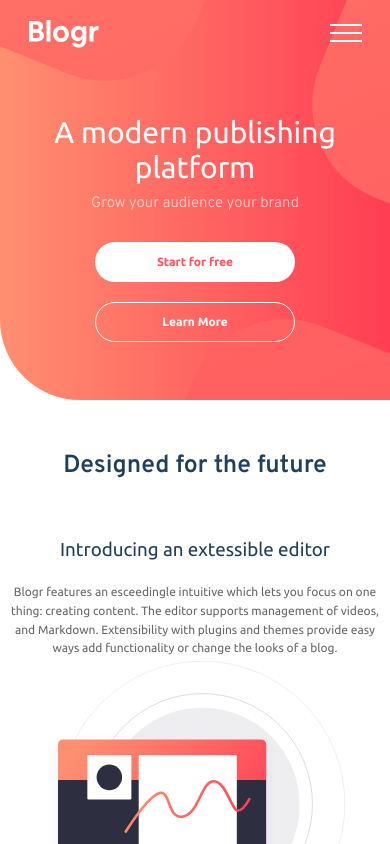
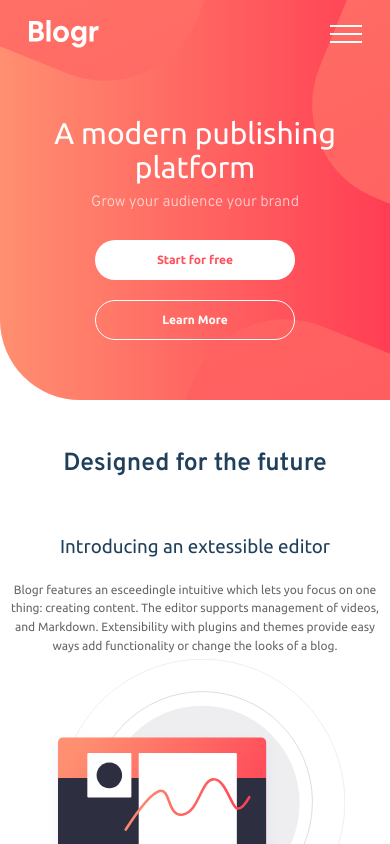
Before and after one commit to Mad-input/blogr-landing-page-main, a plain HTML site: page index.html in a window 390 px wide. Shown: the top 844 px of the page. Drawn offline with nearby package versions, Linux system fonts and the light colour scheme.

Commit message:
Normalize 📝👌

```diff
--- a/css/stylesmobile.css
+++ b/css/stylesmobile.css
@@ -95,6 +95,7 @@
 @media screen and (max-width: 680px) {
   body {
     font-size: 12px;
+    overflow-x: hidden;
   }
 
   ._next .banner .banner-text strong {
--- a/index.html
+++ b/index.html
@@ -7,6 +7,9 @@
   <!-- displays site properly based on user's device -->
 
   <link rel="icon" type="image/png" sizes="32x32" href="./images/favicon-32x32.png">
+  <!-- Normalize-->
+  <link rel="stylesheet" href="https://necolas.github.io/normalize.css/8.0.1/normalize.css">
+  <!-- Custom Css-->
   <link rel="stylesheet" href="./css/styles.css">
   <link rel="stylesheet" href="./css/stylesmobile.css">
 
```
